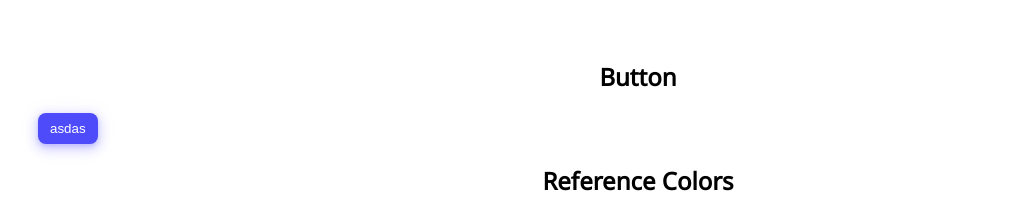
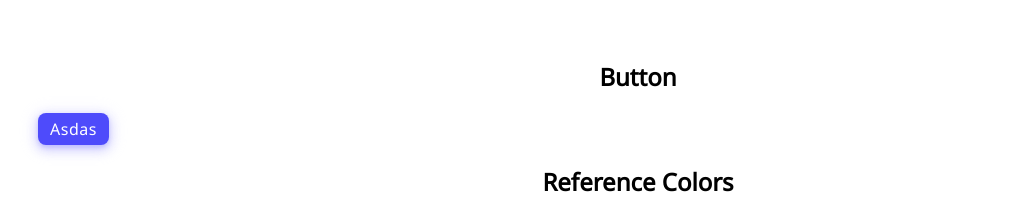
Before and after one commit to Simonlfr/Konkret-ui-react, a React (Vite) app: page / in a window 1280 px wide. Shown: the top 203 px of the page, without its empty margins (2-1019 px from the left). Built offline with nearby package versions, Linux system fonts and the light colour scheme.

Commit message:
Add button.text namespace component.

```diff
--- a/src/components/button/button.tsx
+++ b/src/components/button/button.tsx
@@ -1,5 +1,6 @@
 import React from "react";
 import styled, { css } from "styled-components";
+import { ButtonTypography } from "../typography/typography";
 
 type ButtonProps = {
   children: React.ReactNode;
@@ -27,6 +28,12 @@ export function Button(props: ButtonProps): JSX.Element {
     return <TextButton {...props}>{innerContent}</TextButton>;
   return <DestructiveButton {...props}>{innerContent}</DestructiveButton>;
 }
+
+function Text(props: { children: React.ReactNode }): JSX.Element {
+  return <ButtonTypography>{props.children}</ButtonTypography>;
+}
+
+Button.text = Text;
 
 const StyledBaseButtonCSS = css`
   display: flex;
--- a/src/pages/homePage.tsx
+++ b/src/pages/homePage.tsx
@@ -8,7 +8,9 @@ export function HomePage(): JSX.Element {
     <Container>
       <div>
         <h2>Button</h2>
-        <Button variant="fill">asdas</Button>
+        <Button variant="fill">
+          <Button.text>asdas</Button.text>
+        </Button>
       </div>
       <ColorLegend />
     </Container>
```
